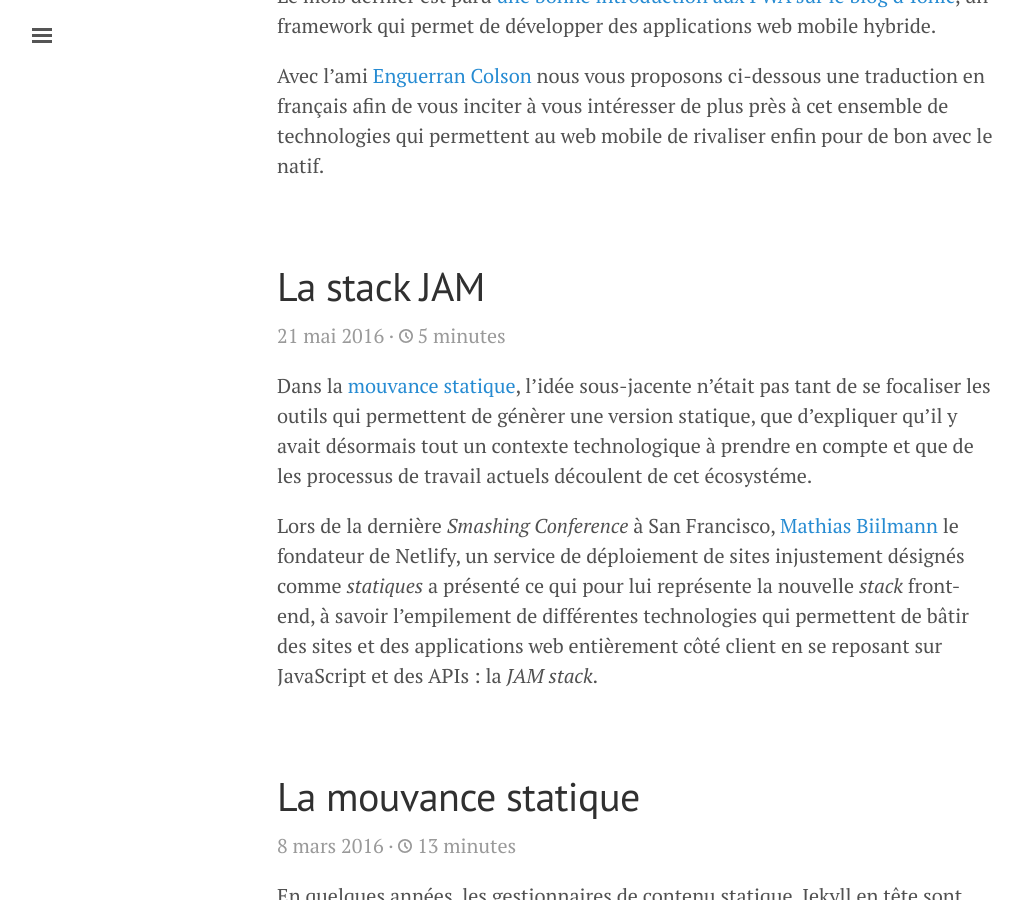
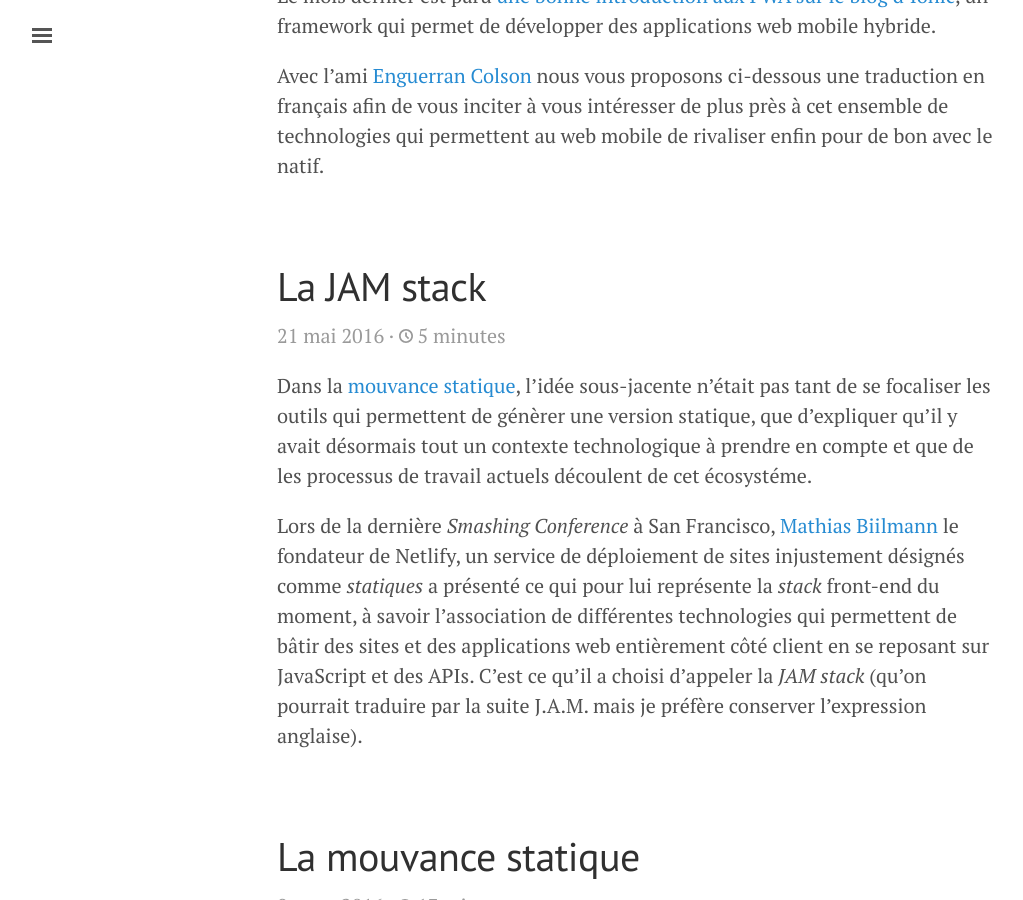
Before and after one commit to DirtyF/frank.taillandier.me, a Jekyll site: the page built from index.html, in a window 1280 px wide and 900 px high, scrolled down 571 px. Shown: the whole window, without its empty margins (3-1026 px from the left). Built offline with Jekyll 4.4.1, drawn with Linux system fonts in a browser that asks for light colours; the list of posts is cut into pages by our own code; comment, search, counter and statistics services are not loaded.

Commit message:
Corrections billet JAM Stack

```diff
--- a/_posts/2016-05-21-la-stack-jam.md
+++ b/_posts/2016-05-21-la-stack-jam.md
@@ -1,29 +1,29 @@
 ---
-title: La stack JAM
-description: La combinaison JavaScript, APIs et Markup (JAM) décrit bien la plateforme technologique web actuelle.
+title: La JAM stack
+description: La combinaison JavaScript, APIs et Markup (JAM) constitue une plateforme technologique web moderne et performante.
 image: /assets/img/2016/05/a-new-stack.png
 ---
 
 Dans la [mouvance statique](/2016/03/08/les-gestionnaires-de-contenu-statique/), l'idée sous-jacente n'était pas tant de se focaliser les outils qui permettent de génèrer une version statique, que d'expliquer qu'il y avait désormais tout un contexte technologique à prendre en compte et que de les processus de travail actuels découlent de cet écosystéme.
 
 Lors de la dernière _Smashing Conference_ à San Francisco, [Mathias Biilmann](http://mathias-biilmann.net/)
-le fondateur de Netlify, un service de déploiement de sites injustement désignés comme *statiques* a présenté ce qui pour lui représente la nouvelle _stack_ front-end, à savoir l'empilement de différentes technologies qui permettent de bâtir des sites et des applications web entièrement côté client en se reposant sur JavaScript et des APIs : la *JAM stack*.
+le fondateur de Netlify, un service de déploiement de sites injustement désignés comme *statiques* a présenté ce qui pour lui représente la _stack_ front-end du moment, à savoir l’association de différentes technologies qui permettent de bâtir des sites et des applications web entièrement côté client en se reposant sur JavaScript et des APIs. C'est ce qu'il a choisi d'appeler la *JAM stack* (qu'on pourrait traduire par la suite J.A.M. mais je préfère conserver l'expression anglaise).
 
 <!-- excerpt -->
 
-Je vous invite à aller  [regarder la vidéo de la conférence](https://vimeo.com/163522126) ou à défaut de [consulter les slides de la conférence](https://speakerdeck.com/biilmann/the-jam-stack) si vous voulez savoir exactement de quoi il en retourne.
+Pour mieux comprendre le propos de Mathias, je vous invite à aller [regarder la vidéo de la conférence](https://vimeo.com/163522126) ou à défaut de [consulter les slides de la conférence](https://speakerdeck.com/biilmann/the-jam-stack) qui décrit très bien comment nous en sommes arrivés à cet état de l'art, parce qu'en fait c'est un peu ça que ça désigne.
 
 <script async class="speakerdeck-embed" data-id="12e277868f5941d1ae08ee37ed08fd5b" data-ratio="1.77777777777778" src="//speakerdeck.com/assets/embed.js"></script>
 
-On retiendra une séparation stricte des problématiques : génération du site, hébergement, code client et code serveur. Les bonnes pratiques listées : héberger sur un CDN pour la performance, des déploiements unitaires, une invalidation instantanée du cache, un code source versionné dans git et des process automatisés — bonnes pratiques qui restent valables même si vous utilisez encore une bonne vieille base de données.
+On retiendra une séparation stricte des problématiques : génération du site, hébergement, code client et code serveur. Les bonnes pratiques à respecter : héberger sur un CDN pour la performance, des déploiements unitaires, une invalidation instantanée du cache, un code source versionné dans git et des process automatisés — bonnes pratiques qui restent valables même si vous utilisez encore une bonne vieille base de données.
 
-Afin de préciser son propos Matthias a mis en ligne [JAMstack.org](http://jamstack.org/) qui se contente pour le moment de simplement présenter les concepts et la philosophie.
+Afin de préciser son propos Matthias a mis en ligne [JAMstack.org](http://jamstack.org/) qui présente rapidement les concepts et la philosophie derrière cet acronyme un peu abscon.
 
 Je me permet ici de relayer son message à l'aide d'une traduction en français car d'une part  ce texte permet d'avoir une bonne vision des architectures et des technologies web modernes et de l'autre il permet de comprendre que tout cela va bien au délà de la simple génération de la version _statique_ d'un site.
 
 ![JAMStack](/assets/img/2016/05/jamstack.png)
 
->  **La pile JAM est une nouvelle manière de bâtir des sites et des applications web performants, sécurisés et simples à mettre à jour.**
+>  **La JAM stack est une façon idéale de bâtir des sites et des applications web performants, sécurisés et simples à mettre à jour.**
 >
 >  JAM signifie *JavaScript, APIs and Markup*. C'est l'ensemble des technologies qui progresse le plus rapidement lorsqu'il s'agit de bâtir des sites et des applications web : plus de serveurs, hébergez tout votre partie cliente sur des CDNs et utilisez des APIs pour les parties dynamiques.
 >
```
Also changed, not shown: other parts of _posts/2016-05-21-la-stack-jam.md (+2 -2 lines).
